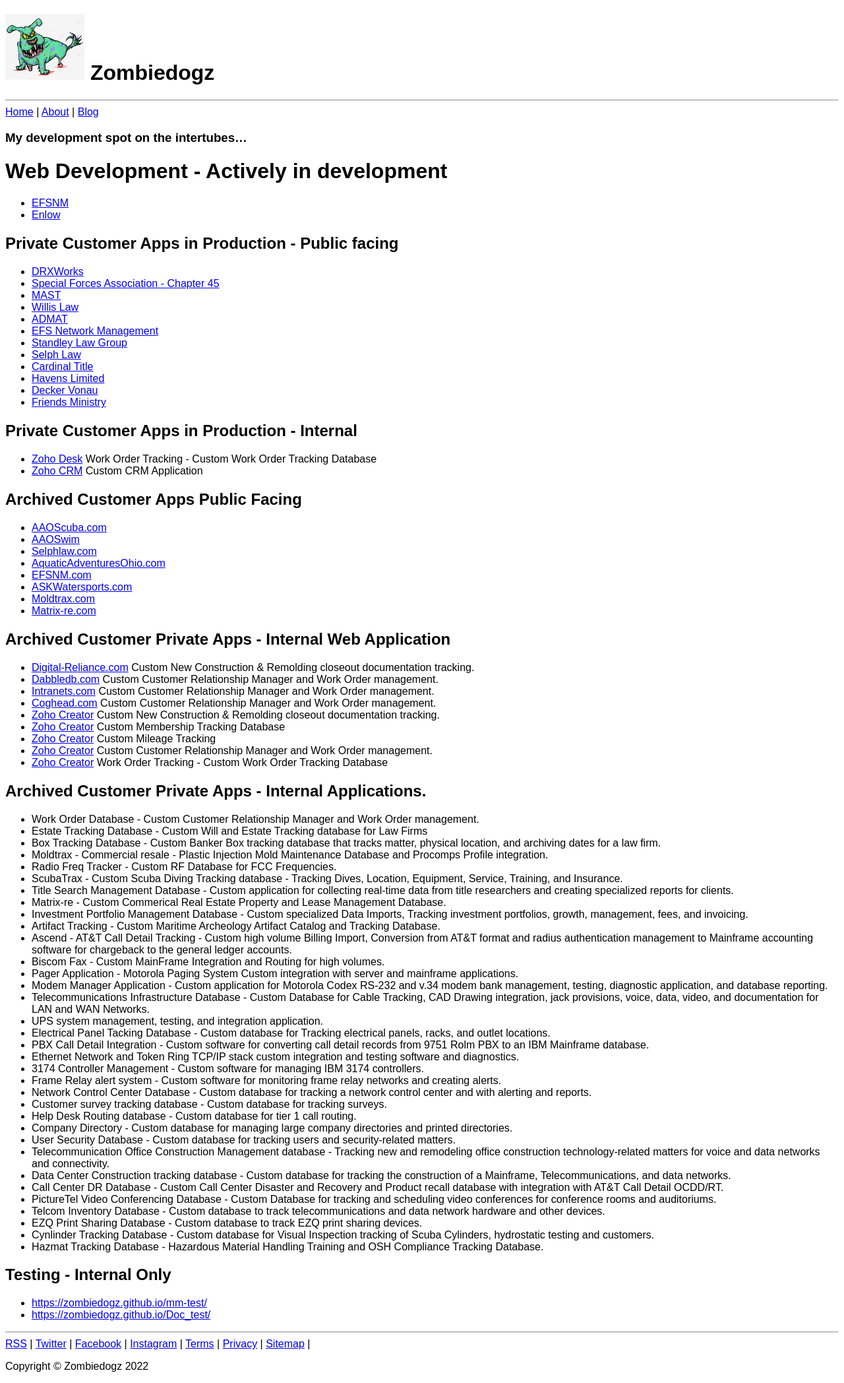
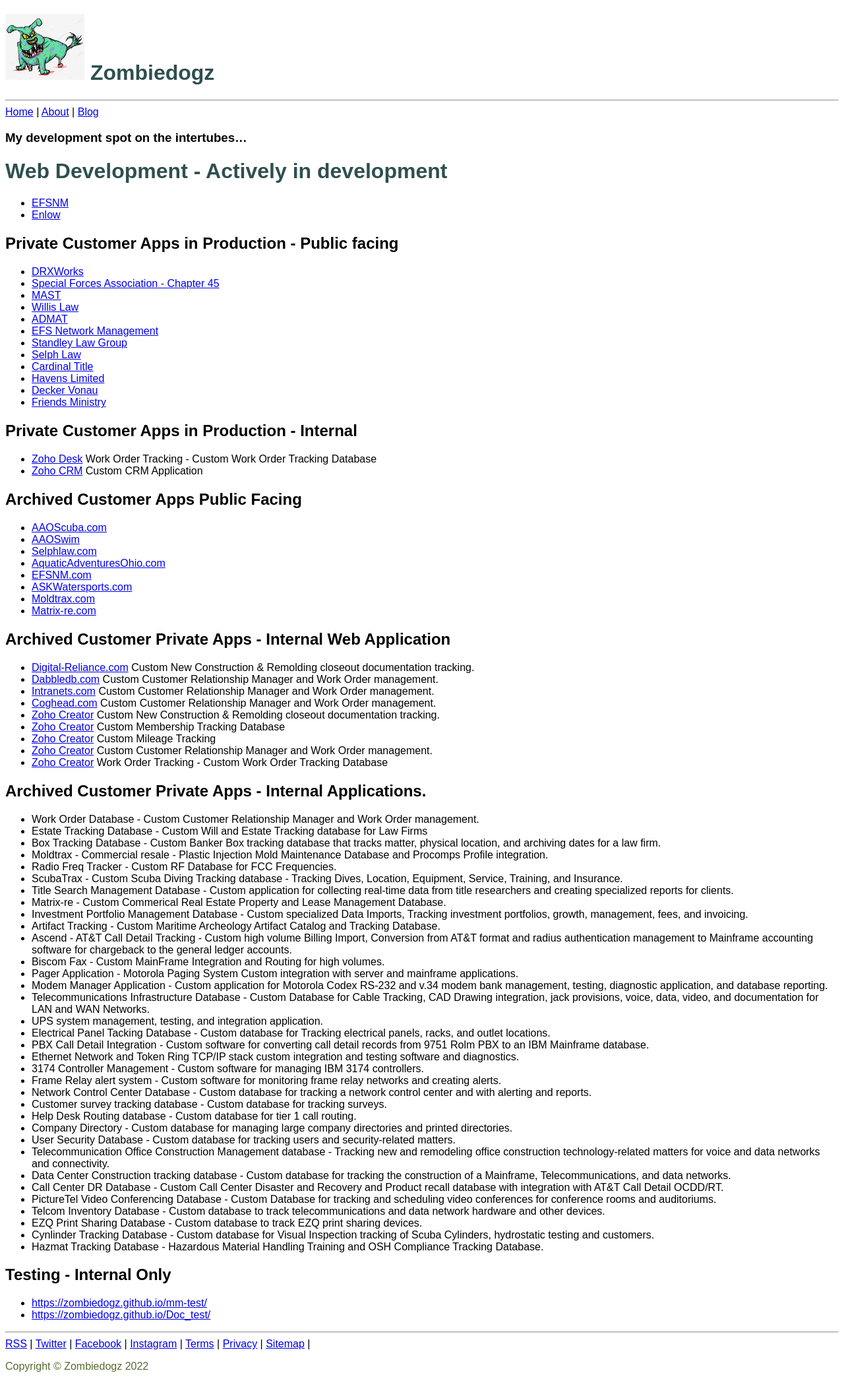
Before and after one commit to zombiedogz/zombiedogz.github.io, a Jekyll site: the page built from index.md, in a window 1280 px wide. Shown: the whole page at 66% size. Built offline with Jekyll 4.4.1, drawn with Linux system fonts in a browser that asks for light colours.

Commit message:
updated css

```diff
--- a/_layouts/z_default.html
+++ b/_layouts/z_default.html
@@ -8,7 +8,7 @@
 
     <title>{{ page.title }}</title>
 
-    <link rel="stylesheet" href="/assets/css/z_styles.css">
+    <link rel="stylesheet" type="text/css" href="/assets/css/z_styles.css">
 
   </head>
 
--- a/assets/css/z_styles.scss
+++ b/assets/css/z_styles.scss
@@ -3,3 +3,11 @@
 body {
     font-family: Arial, sans-serif;
   }
+
+  h1 {
+    color:darkslategray;
+  }
+
+  p {
+    color:darkolivegreen;
+  }
```
